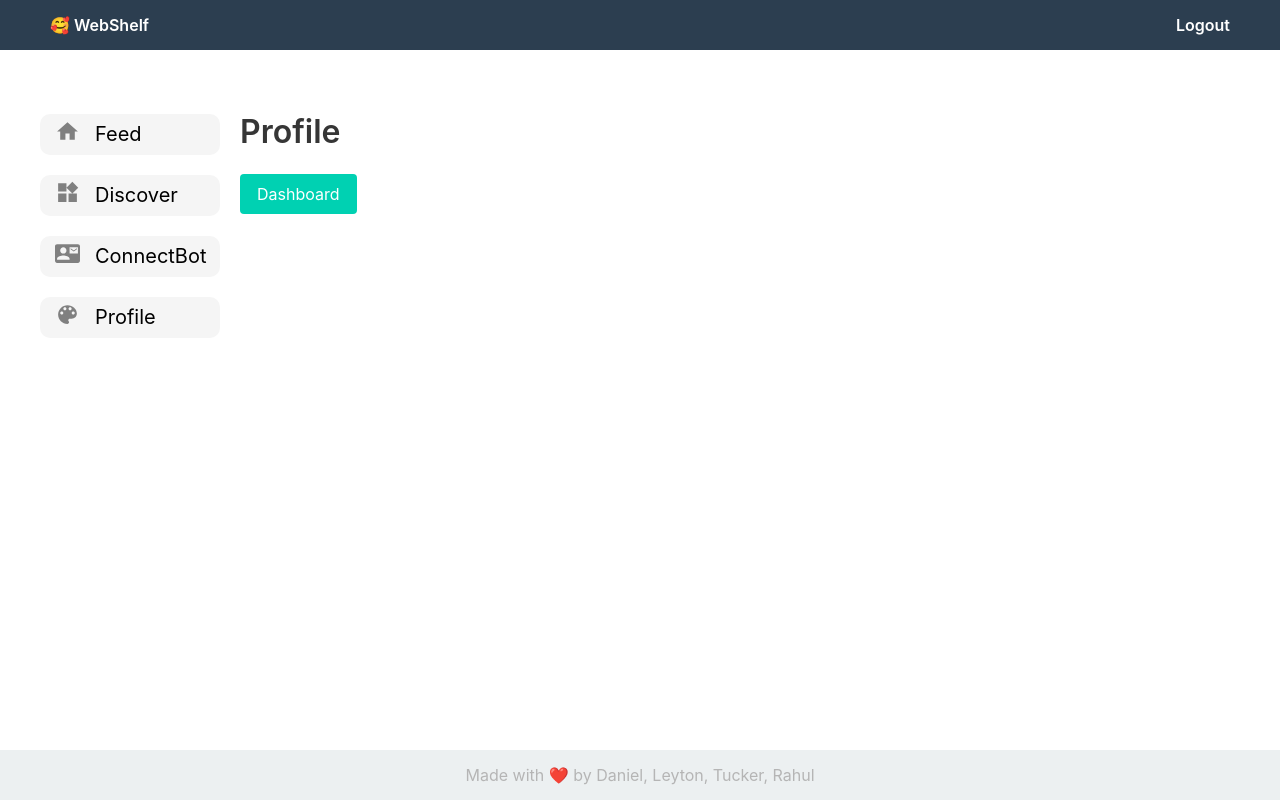
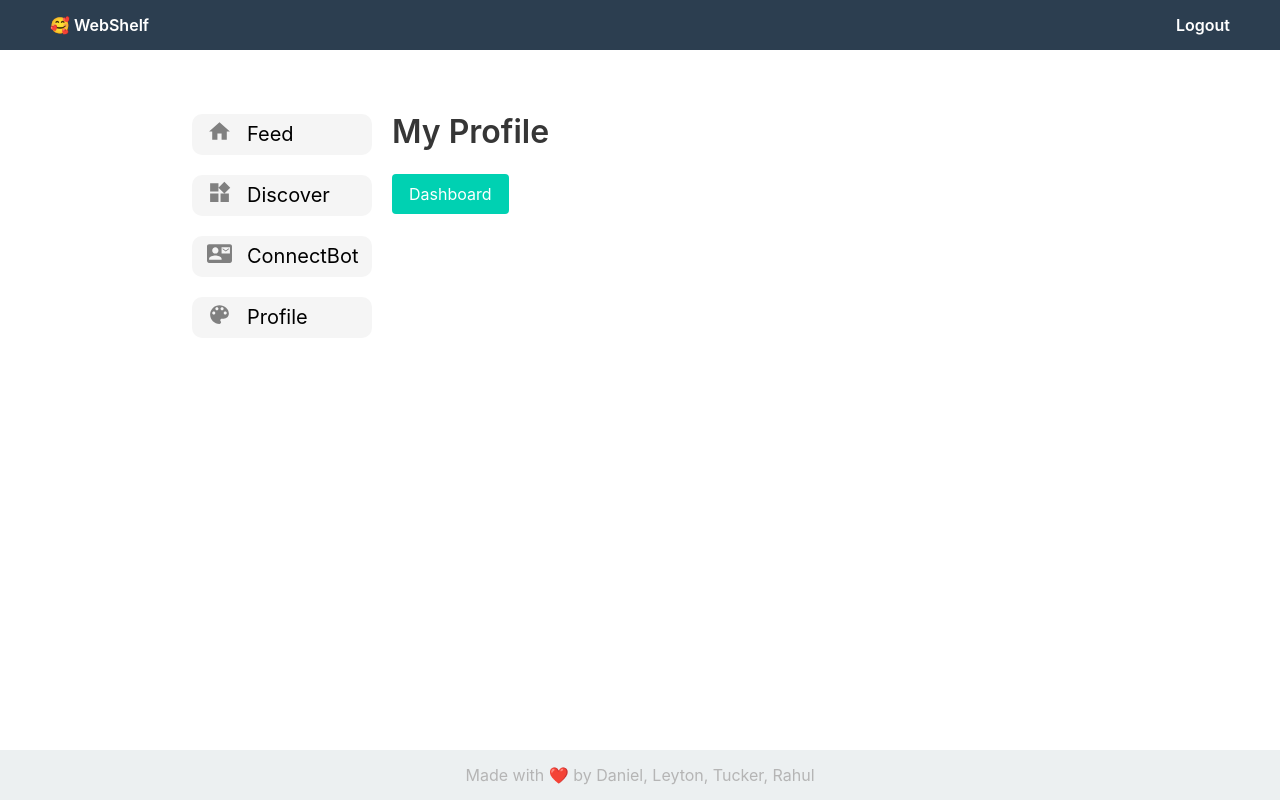
Before and after one commit to TuckerMoses/HackMIT, a React app in the folder src/client/: page /profile in a window 1280 px wide. Built offline with nearby package versions, Linux system fonts and the light colour scheme; no server answers; sample sign-in values are in the browser's storage.

Commit message:
small changes

```diff
--- a/src/client/src/components/Sidebar.tsx
+++ b/src/client/src/components/Sidebar.tsx
@@ -15,7 +15,7 @@ const SidebarContainer = styled.div`
   padding-bottom: 40px;
   max-width: 200px;
   width: 100%;
-  margin-left: 2.5rem;
+  margin-left: 15vw;
   margin-top: 5%;
 `;
 
--- a/src/client/src/pages/Dashboard/Profile.tsx
+++ b/src/client/src/pages/Dashboard/Profile.tsx
@@ -18,7 +18,7 @@ const Profile = () => {
     <FlexContainer>
       <Sidebar />
       <ContentContainer>
-        <h3 className="title is-3">Profile</h3>
+        <h3 className="title is-3">My Profile</h3>
         <button
           className="button is-primary"
           onClick={() => history.push('/dashboard')}
```
